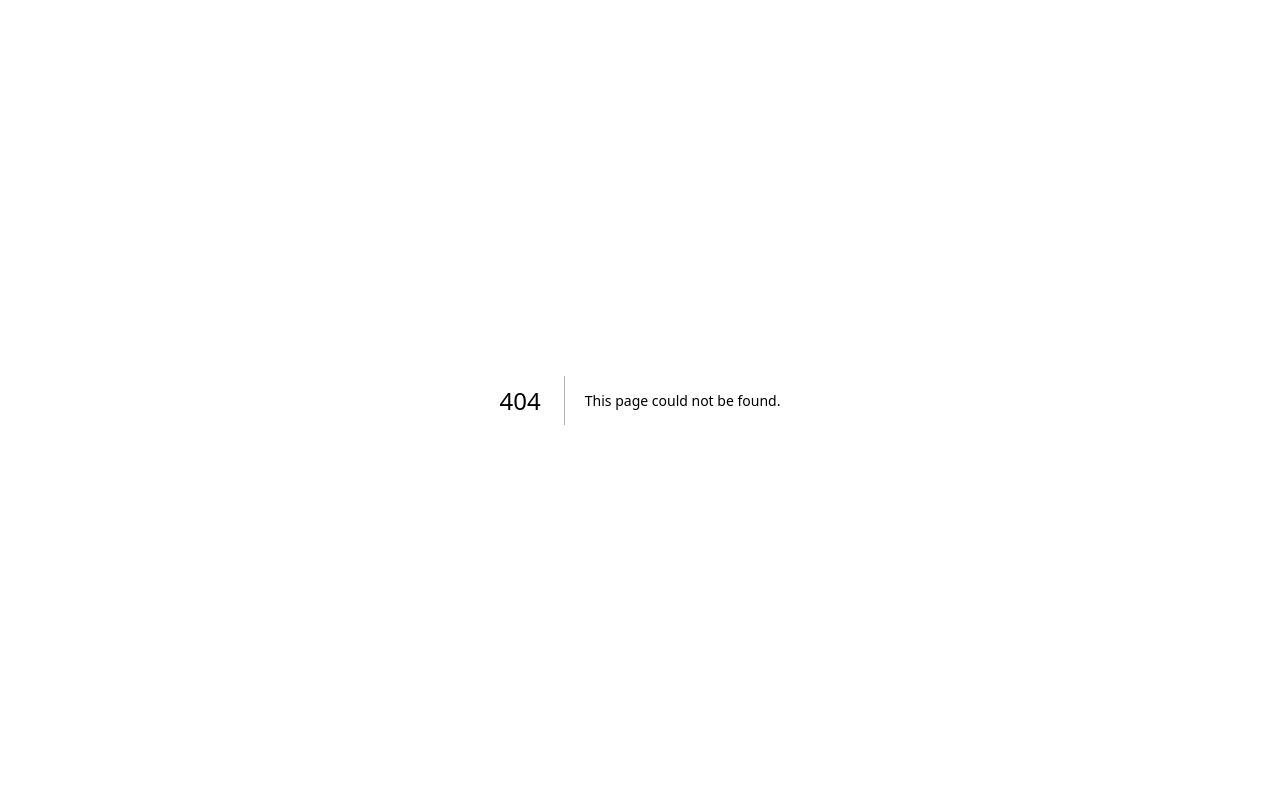
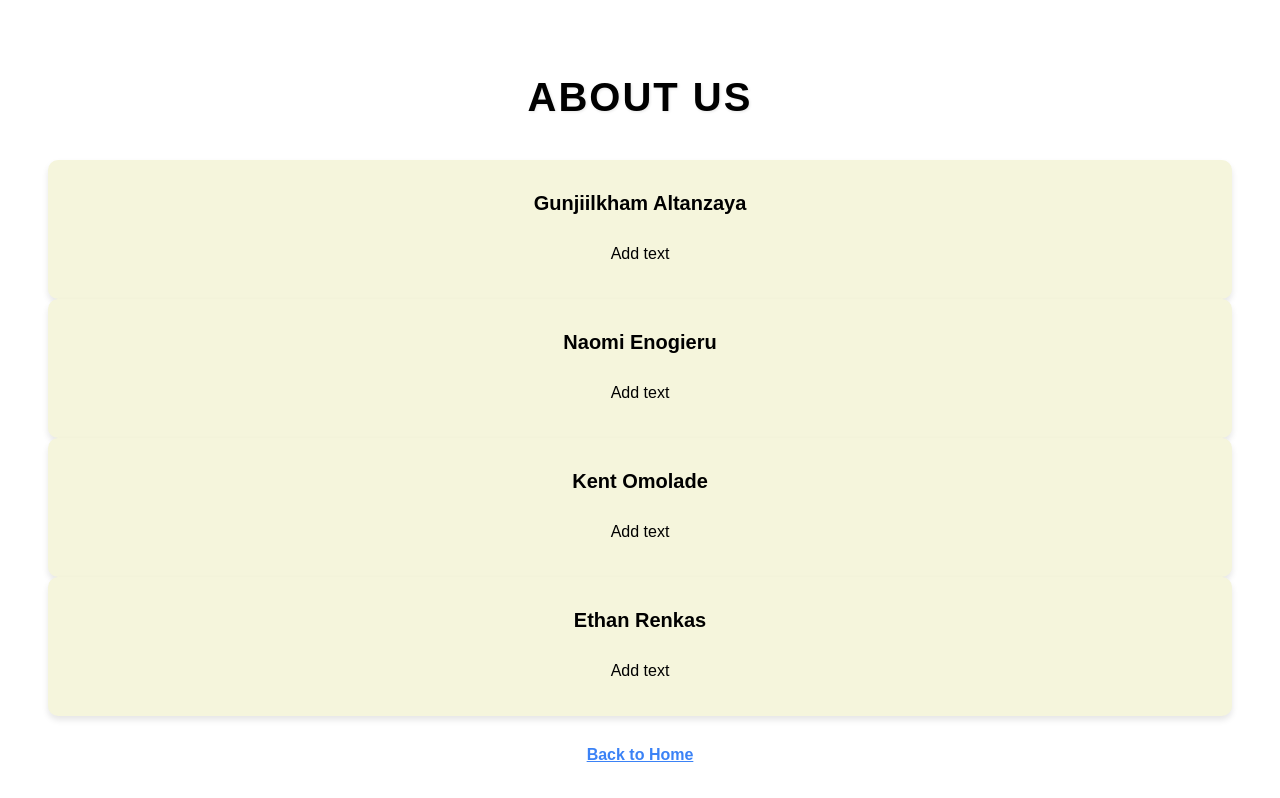
Before and after one commit to Gunjiilkham/CoFound, a Next.js app: page /about in a window 1280 px wide. Before the commit this address had no page. Shown: the top 798 px of the page. Built offline with nearby package versions, Linux system fonts and the light colour scheme.

Commit message:
About Page

```diff
--- a/package.json
+++ b/package.json
@@ -19,7 +19,7 @@
     "formidable": "^2.1.2",
     "next": "^15.1.7",
     "openai": "^4.81.0",
-    "pg": "^8.13.1",
+    "pg": "^8.13.3",
     "react": "^19.0.0",
     "react-dom": "^19.0.0"
   },
--- /dev/null
+++ b/src/pages/about.js
@@ -0,0 +1,46 @@
+import React from 'react';
+import '../styles/about.css'; // Importing custom CSS for this page
+
+const About = () => {
+  return (
+    <div className="about-container mx-auto max-w-4xl">
+      <header className="about-header">
+        <h1>About Us</h1>
+      </header>
+
+      {/* Developer Section */}
+      <section className="grid grid-cols-1 sm:grid-cols-2 lg:grid-cols-4 gap-12">
+        {/* Gunjiilkham */}
+        <div className="developer-card">
+          <h3>Gunjiilkham Altanzaya</h3>
+          <p>Add text</p>
+        </div>
+
+        {/* Naomi */}
+        <div className="developer-card">
+          <h3>Naomi Enogieru</h3>
+          <p className="text-gray-600 mt-2">Add text</p>
+        </div>
+
+        {/* Kent */}
+        <div className="developer-card">
+          <h3>Kent Omolade</h3>
+          <p>Add text</p>
+        </div>
+
+        {/* Ethan */}
+        <div className="developer-card">
+          <h3>Ethan Renkas</h3>
+          <p>Add text</p>
+        </div>
+      </section>
+
+      {/* Back to Home Link */}
+      <footer>
+        <a href="/" className="about-link">Back to Home</a>
+      </footer>
+    </div>
+  );
+};
+
+export default About;
--- a/src/pages/index.js
+++ b/src/pages/index.js
@@ -89,6 +89,7 @@ const Page = () => {
 
       <footer className="bg-gray-700 text-slate-200 py-4 text-center">
         <p>&copy; 2024 Tindernship. All rights reserved.</p>
+        <a href='/about' className="text-blue-500 hover:underline">About</a>
       </footer>
     </div>
   );
--- /dev/null
+++ b/src/styles/about.css
@@ -0,0 +1,71 @@
+/* About Section Styles */
+.about-container {
+    background-color: #ffffff;
+    color: #000000;
+    padding: 40px;
+    border-radius: 12px;
+    font-family: Arial, Helvetica, sans-serif;
+}
+
+/* Header */
+.about-header {
+    text-align: center;
+    margin-bottom: 40px;
+}
+
+.about-header h1 {
+    font-size: 2.5rem;
+    color: #000000;
+    font-weight: bold;
+    text-transform: uppercase;
+    letter-spacing: 2px;
+    text-shadow: 1px 1px 3px rgba(0, 0, 0, 0.1);
+}
+
+/* Developer Cards */
+.developer-card {
+    display: flex;
+    flex-direction: column;
+    align-items: center;
+    justify-content: center;
+    text-align: center;
+    background-color: #f5f5dc;
+    padding: 20px;
+    border-radius: 10px;
+    box-shadow: 0 4px 6px rgba(0, 0, 0, 0.1);
+    transition: transform 0.2s ease-in-out, box-shadow 0.2s ease-in-out;
+}
+
+.developer-card:hover {
+    transform: translateY(-5px);
+    box-shadow: 0 10px 15px rgba(0, 0, 0, 0.1);
+}
+
+.developer-card h3 {
+    font-size: 1.25rem;
+    font-weight: bold;
+    color: #000000;
+    margin-top: 12px;
+}
+
+.developer-card p {
+    font-size: 1rem;
+    color: #000000;
+    margin-top: 10px;
+}
+
+.about-link {
+    display: block;
+    text-align: center;
+    margin-top: 30px;
+    font-size: 1.0rem;
+    color: #3B82F6;
+    font-family: Arial, sans-serif;
+    font-weight: bold;
+    text-decoration: underline;
+    transition: color 0.2s ease;
+}
+
+.about-link:hover {
+    color: #1D4ED8;
+}
```
Also changed, not shown: 1 other file (tests, documents, lock files or other folders).
